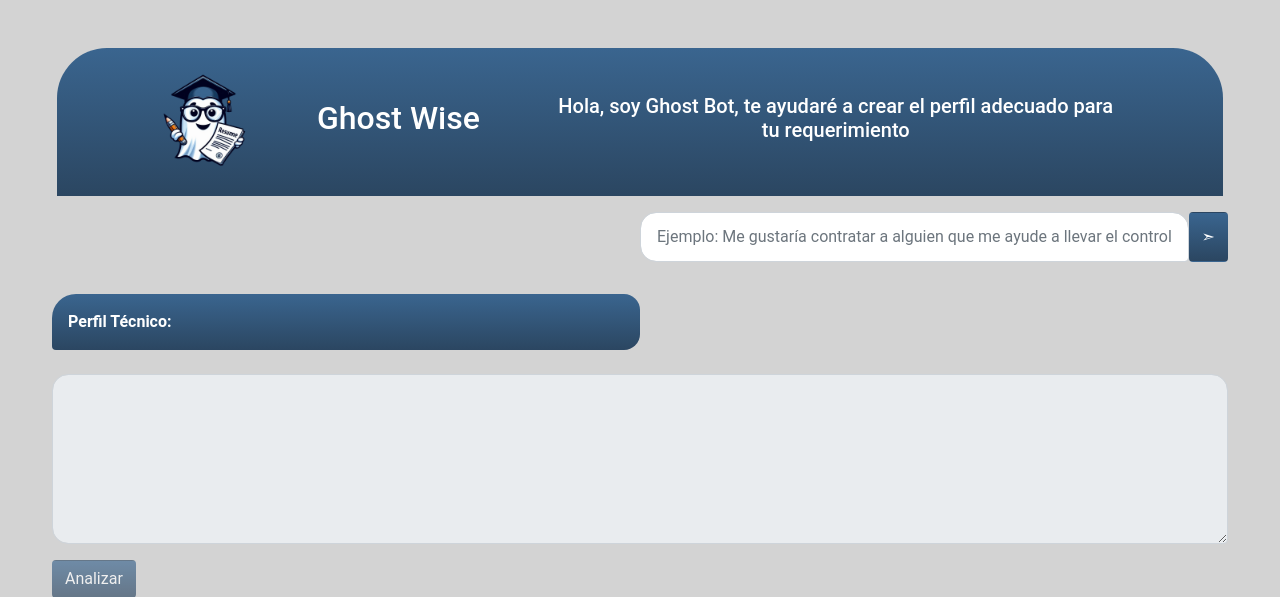
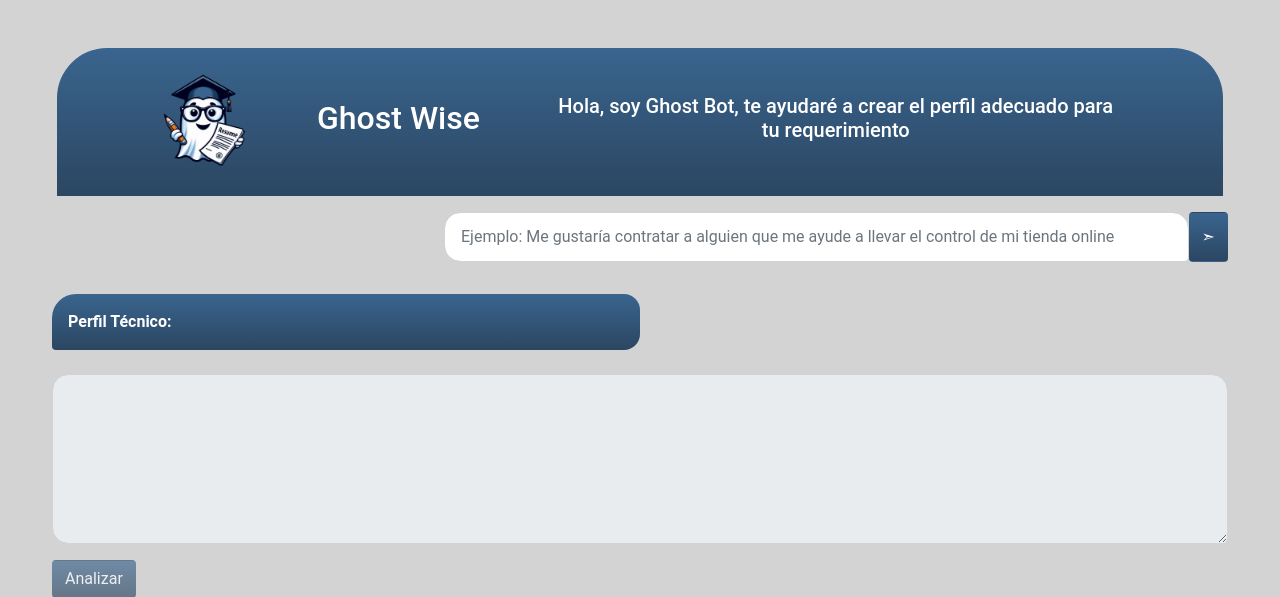
Before and after one commit to AlanCienega/ghost-wise, a Flask app: page / in a window 1280 px wide. Shown: the top 597 px of the page. Run offline with Flask 3, Linux system fonts and the light colour scheme.

Commit message:
fix: Se incrementa ancho de input de busqueda

```diff
--- a/templates/index.html
+++ b/templates/index.html
@@ -33,7 +33,7 @@
       <div class="mb-3">
         <div class="row">
           <div class="chat-user d-flex">
-            <div class="col-12 col-lg-6 d-flex">
+            <div class="col-12 col-lg-8 d-flex">
               <input
                 type="text"
                 class="form-control"
```
